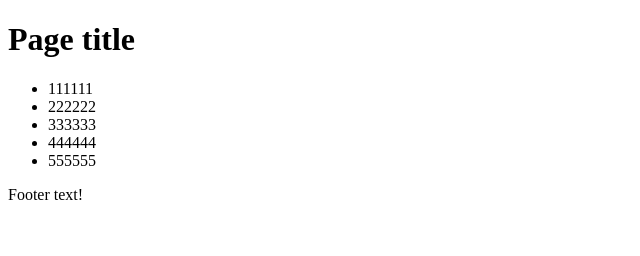
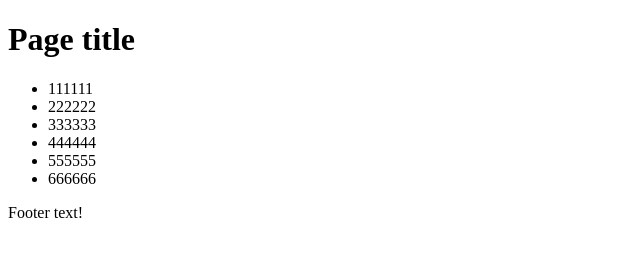
Before and after one commit to perehid/my-page, a plain HTML site: page index.html in a window 1280 px wide. Shown: the whole page, without its empty margins (0-640 px from the left). Drawn offline with Linux system fonts and the light colour scheme.

Commit message:
add 6666 li

```diff
--- a/index.html
+++ b/index.html
@@ -13,6 +13,7 @@
     <li>333333</li>
     <li>444444</li>
     <li>555555</li>
+    <li>666666</li>
   </ul>
 <footer>Footer text!</footer>
 </body>
```
